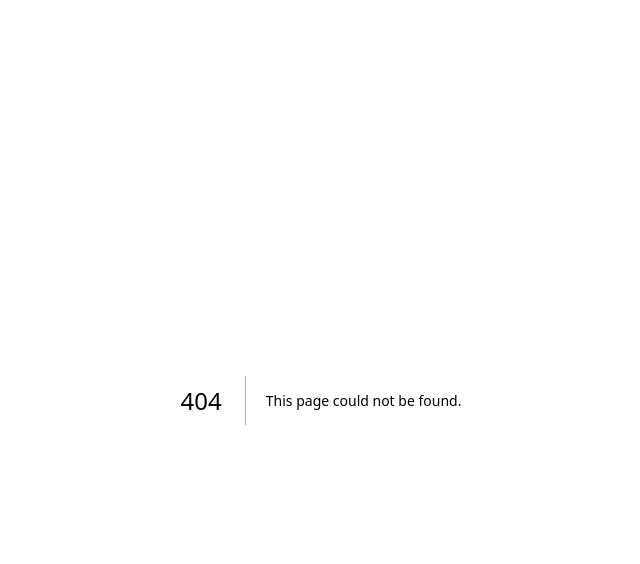
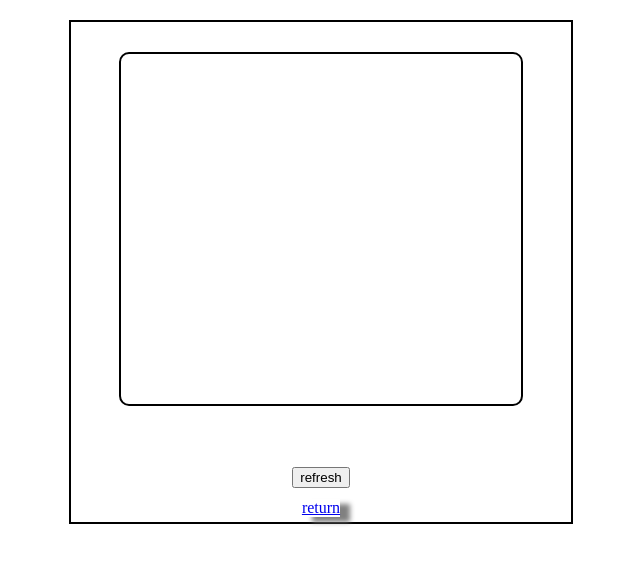
Before and after one commit to Moukarnold/capstone-project, a Next.js app: page /folgePage in a window 1280 px wide. Before the commit this address had no page. Shown: the top 564 px of the page, without its empty margins (319-959 px from the left). Built offline with nearby package versions, Linux system fonts and the light colour scheme.

Commit message:
component creation + folgepage rename

```diff
--- a/pages/Next.js
+++ b/pages/folgePage.js
@@ -7,12 +7,12 @@ import Link from "next/link";
 import { useEffect } from "react";
 import HomePage from ".";
 
-export default function Nextpage() {
+export default function FolgePage() {
   return (
     <ContainerMain>
       <InnereBox> </InnereBox>
       <button> refresh </button>
-      <StyledLink href={"/"}> return</StyledLink>
+      <StyledLink href={"/folgePage"}> return</StyledLink>
     </ContainerMain>
   );
 }
--- a/pages/index.js
+++ b/pages/index.js
@@ -2,9 +2,9 @@ import { ContainerMain } from "@/components/styledComponents/Container.styled";
 import Link from "next/link";
 import { useState } from "react";
 import styled from "styled-components";
-import PageLanguage from "./languages";
-import PageLevel from "./level";
-import PageOptions from "./options";
+import PageLanguage from "../components/language/languages";
+import PageLevel from "../components/level/level";
+import PageOptions from "../components/options/options";
 import { useEffect } from "react";
 
 export default function HomePage() {
@@ -45,7 +45,7 @@ export default function HomePage() {
         <PageOptions handleOption={handleOption} />
         <h2> Text Level </h2>
         <PageLevel handLeLevel={handLeLevel} />
-        <StyledLink href={"/next"} onClick={handleNext}>
+        <StyledLink href={"/folgePage"} onClick={handleNext}>
           {" "}
           Next
         </StyledLink>
```
Also changed, not shown: components/language/languages.js (renamed from pages/languages.js), components/level/level.js (renamed from pages/Level.js), components/options/options.js (renamed from pages/Options.js).
